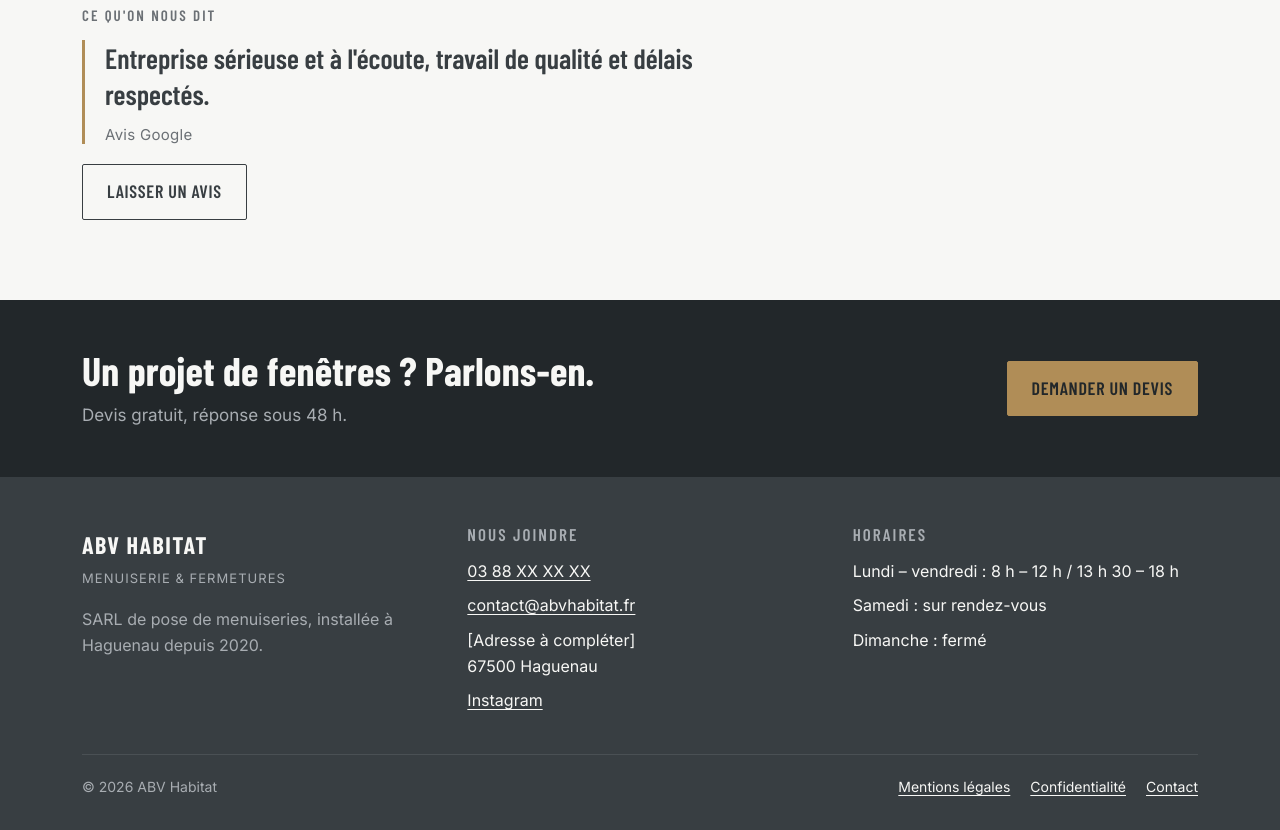
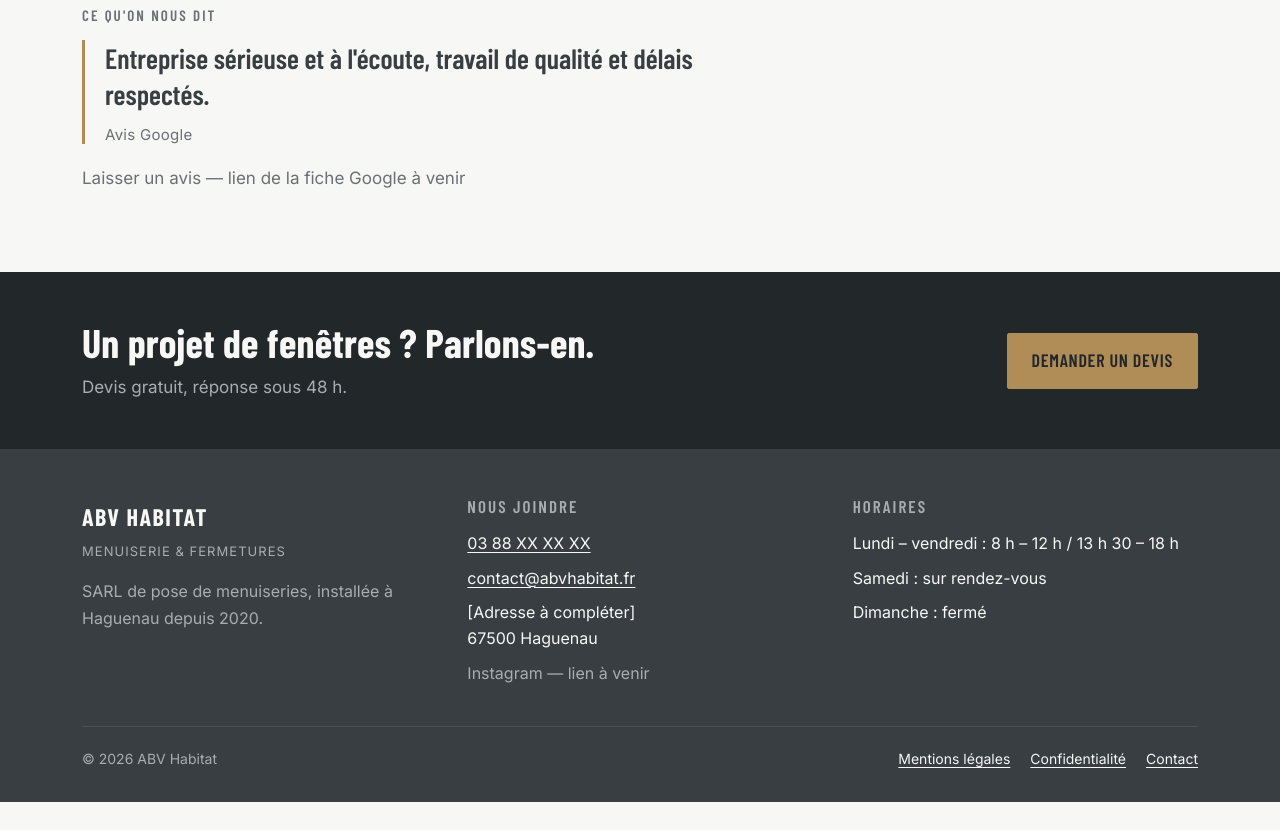
Before and after one commit to kremsshack/abv-habitat, a plain HTML site: page index.html in a window 1280 px wide. Shown: the part 3667-4497 px from the top of the page. After the commit the page ends 4469 px from the top, so only its background shows below. Drawn offline with nearby package versions, Linux system fonts and the light colour scheme.

Commit message:
Mise à jour du site ABV Habitat

```diff
--- a/css/style.css
+++ b/css/style.css
@@ -193,6 +193,17 @@ code {
   margin: 0;
 }
 
+/* Libelle inerte : l'URL correspondante n'a pas encore ete fournie.
+   Un commentaire HTML accompagne chaque occurrence avec le lien a remettre. */
+.lien-a-venir {
+  color: var(--gris-texte);
+  cursor: default;
+}
+
+.pied .lien-a-venir {
+  color: var(--gris-sur-sombre);
+}
+
 .espace-haut {
   margin-top: 2rem;
 }
--- a/index.html
+++ b/index.html
@@ -357,7 +357,10 @@
           </blockquote>
           <figcaption class="temoignage__source">Avis Google</figcaption>
         </figure>
-        <a class="bouton bouton--contour" href="#lien-google-a-fournir">Laisser un avis</a>
+        <!-- URL de la fiche Google a remettre ici une fois fournie :
+             remplacer ce <span> par
+             <a class="bouton bouton--contour" href="URL-FICHE-GOOGLE">Laisser un avis</a> -->
+        <span class="lien-a-venir">Laisser un avis — lien de la fiche Google à venir</span>
       </div>
     </div>
   </section>
@@ -396,7 +399,9 @@
           <li><a href="tel:+3338800000">03 88 XX XX XX</a></li>
           <li><a href="mailto:contact@abvhabitat.fr">contact@abvhabitat.fr</a></li>
           <li>[Adresse à compléter]<br>67500 Haguenau</li>
-          <li><a href="#lien-instagram-a-fournir">Instagram</a></li>
+          <li><!-- URL du compte Instagram a remettre ici une fois fournie :
+               remplacer ce <span> par <a href="URL-INSTAGRAM">Instagram</a> -->
+              <span class="lien-a-venir">Instagram — lien à venir</span></li>
         </ul>
       </div>
 
```
Also changed, not shown: confidentialite.html (+3 -1 lines), contact.html (+3 -1 lines), mentions-legales.html (+3 -1 lines), realisations.html (+3 -1 lines), 1 other file.
